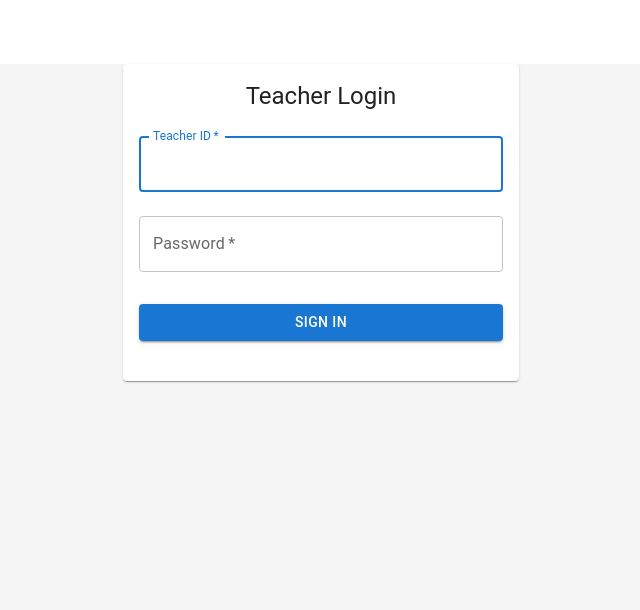
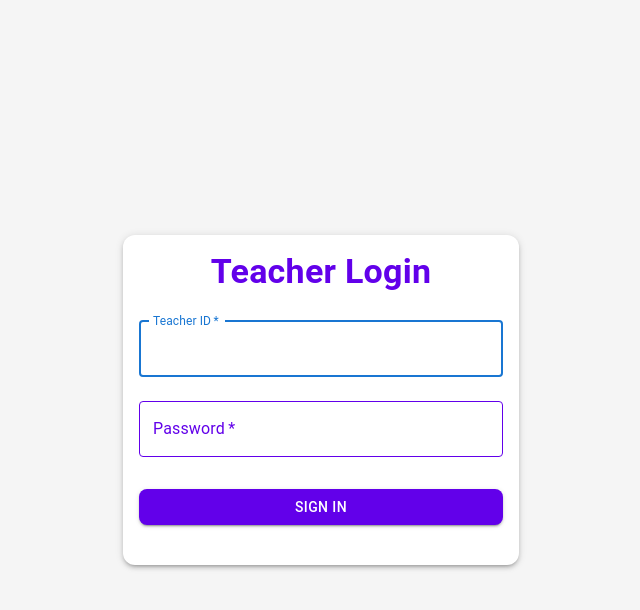
Before and after one commit to Stranger1298/attendence, a React (Vite) app in the folder frontend/: page /login in a window 1280 px wide. Shown: the top 610 px of the page, without its empty margins (319-959 px from the left). Built offline with nearby package versions, Linux system fonts and the light colour scheme.

Commit message:
basic design change in the login page

```diff
--- a/frontend/src/components/Dashboard.jsx
+++ b/frontend/src/components/Dashboard.jsx
@@ -84,11 +84,11 @@ const Dashboard = () => {
       <Box sx={{ mt: 4, mb: 6 }}>
         {/* Header Section */}
         <Paper
-          elevation={0}
+          elevation={3}
           sx={{
             p: 3,
             mb: 4,
-            background: 'linear-gradient(135deg, #1976d2 0%, #1565c0 100%)',
+            background: 'linear-gradient(135deg, #2196F3 0%, #1976D2 100%)',
             color: 'white',
             borderRadius: 2
           }}
@@ -129,10 +129,10 @@ const Dashboard = () => {
           </Grid>
         </Paper>
 
-        <Grid container spacing={3}>
+        <Grid container spacing={4}>
           {/* Stats Cards */}
           <Grid item xs={12} md={4}>
-            <Card sx={{ height: '100%', bgcolor: '#f8fafc' }}>
+            <Card sx={{ height: '100%', bgcolor: '#e3f2fd', borderRadius: 2 }}>
               <CardContent>
                 <Typography variant="h6" gutterBottom color="primary">
                   Attendance Rate
@@ -145,7 +145,7 @@ const Dashboard = () => {
                 <LinearProgress
                   variant="determinate"
                   value={(attendanceStats.present / attendanceStats.total) * 100}
-                  sx={{ height: 8, borderRadius: 4 }}
+                  sx={{ height: 8, borderRadius: 4, bgcolor: '#90caf9' }}
                 />
                 <Typography variant="body2" sx={{ mt: 1 }} color="text.secondary">
                   {attendanceStats.present} days present out of {attendanceStats.total} working days
@@ -225,15 +225,15 @@ const Dashboard = () => {
 
           {/* Quick Actions */}
           <Grid item xs={12}>
-            <Card sx={{ bgcolor: '#f8fafc' }}>
+            <Card sx={{ bgcolor: '#f5f5f5', borderRadius: 2 }}>
               <CardContent>
                 <Typography variant="h6" gutterBottom color="primary" sx={{ mb: 3 }}>
                   Quick Actions
                 </Typography>
-                <Grid container spacing={2}>
-                  <Grid item xs={12} sm={6} md={3}>
+                <Grid container spacing={3}>
+                  <Grid item xs={12} sm={6} md={4}>
                     <Button
-                      variant="outlined"
+                      variant="contained"
                       color="primary"
                       onClick={() => navigate('/statistics')}
                       startIcon={<AssessmentIcon />}
@@ -241,14 +241,13 @@ const Dashboard = () => {
                       sx={{
                         py: 2,
                         borderRadius: 2,
-                        borderWidth: 2,
-                        '&:hover': { borderWidth: 2 }
+                        '&:hover': { bgcolor: '#1976d2' }
                       }}
                     >
                       View Statistics
                     </Button>
                   </Grid>
-                  <Grid item xs={12} sm={6} md={3}>
+                  <Grid item xs={12} sm={6} md={4}>
                     <Button
                       variant="outlined"
                       color="secondary"
@@ -257,16 +256,13 @@ const Dashboard = () => {
                       sx={{
                         py: 2,
                         borderRadius: 2,
-                        borderWidth: 2,
                         '&:hover': { borderWidth: 2 }
                       }}
                     >
                       Update Location
                     </Button>
-
-
                   </Grid>
-                  <Grid item xs={12} sm={6} md={3}>
+                  <Grid item xs={12} sm={6} md={4}>
                     <Button
                       variant="outlined"
                       color="secondary"
@@ -274,15 +270,12 @@ const Dashboard = () => {
                       onClick={() => navigate('/schedule', { state: { id } })}
                       sx={{
                         py: 2,
-                         borderRadius: 2,
-                        borderWidth: 2,
+                        borderRadius: 2,
                         '&:hover': { borderWidth: 2 }
                       }}
                     >
                       View Schedule
                     </Button>
-
-
                   </Grid>
                 </Grid>
               </CardContent>
--- a/frontend/src/components/Login.jsx
+++ b/frontend/src/components/Login.jsx
@@ -10,7 +10,7 @@ import {
   Typography,
   Container
 } from '@mui/material';
-import axios from 'axios'; // Import axios for making HTTP requests
+import axios from 'axios';
 
 const Login = ({ onLogin }) => {
   const [credentials, setCredentials] = useState({
@@ -28,23 +28,18 @@ const Login = ({ onLogin }) => {
     }));
   };
 
-
-
   const handleSubmit = async (e) => {
     e.preventDefault();
     try {
       const response = await axios.post('http://localhost:5000/api/login', {
         teacherId: credentials.teacherId.trim(),
-        password: parseInt(credentials.password.trim(), 10),
+        password: credentials.password.trim(),
       });
 
       if (response.data.success) {
-        const { Id, Name, Password } = response.data.teacher; // Destructure the teacher data
-        console.log('Teacher ID:', Id);
-        console.log('Teacher Name:', Name);
-        console.log('Teacher Password:', Password);
+        const { Id, Name } = response.data.teacher;
         onLogin(true);
-        navigate('/dashboard', { state: { name: Name,id:Id } });
+        navigate('/dashboard', { state: { name: Name, id: Id } });
       } else {
         alert(response.data.message || 'Invalid credentials');
       }
@@ -54,21 +49,43 @@ const Login = ({ onLogin }) => {
     }
   };
 
-
-
   return (
-    <Container component="main" maxWidth="xs">
+    <Container
+      component="main"
+      maxWidth="xs"
+      sx={{
+        display: 'flex',
+        justifyContent: 'center',
+        alignItems: 'center',
+        minHeight: '100vh',
+        padding: '0', // Remove extra padding
+      }}
+    >
       <Box
         sx={{
-          marginTop: 8,
           display: 'flex',
           flexDirection: 'column',
           alignItems: 'center',
+          margin: 'auto', // Center the component within the container
         }}
       >
-        <Card sx={{ minWidth: 275, width: '100%' }}>
+        <Card
+          sx={{
+            minWidth: 275,
+            width: '100%',
+            backgroundColor: '#ffffff',
+            borderRadius: '12px',
+            boxShadow: 3,
+          }}
+        >
           <CardContent>
-            <Typography variant="h5" component="div" gutterBottom align="center">
+            <Typography
+              variant="h4"
+              component="div"
+              gutterBottom
+              align="center"
+              sx={{ color: '#6200ea', fontWeight: 'bold' }}
+            >
               Teacher Login
             </Typography>
             <form onSubmit={handleSubmit}>
@@ -83,6 +100,14 @@ const Login = ({ onLogin }) => {
                 autoFocus
                 value={credentials.teacherId}
                 onChange={handleChange}
+                sx={{
+                  '& .MuiInputLabel-root': { color: '#6200ea' },
+                  '& .MuiOutlinedInput-root': {
+                    '& fieldset': { borderColor: '#6200ea' },
+                    '&:hover fieldset': { borderColor: '#3700b3' },
+                  },
+                  '& .MuiInputBase-input': { borderRadius: '8px' },
+                }}
               />
               <TextField
                 margin="normal"
@@ -95,12 +120,27 @@ const Login = ({ onLogin }) => {
                 autoComplete="current-password"
                 value={credentials.password}
                 onChange={handleChange}
+                sx={{
+                  '& .MuiInputLabel-root': { color: '#6200ea' },
+                  '& .MuiOutlinedInput-root': {
+                    '& fieldset': { borderColor: '#6200ea' },
+                    '&:hover fieldset': { borderColor: '#3700b3' },
+                  },
+                  '& .MuiInputBase-input': { borderRadius: '8px' },
+                }}
               />
               <Button
                 type="submit"
                 fullWidth
                 variant="contained"
-                sx={{ mt: 3, mb: 2 }}
+                sx={{
+                  mt: 3,
+                  mb: 2,
+                  backgroundColor: '#6200ea',
+                  '&:hover': { backgroundColor: '#3700b3' },
+                  borderRadius: '8px',
+                  transition: '0.3s ease-in-out',
+                }}
               >
                 Sign In
               </Button>
```
